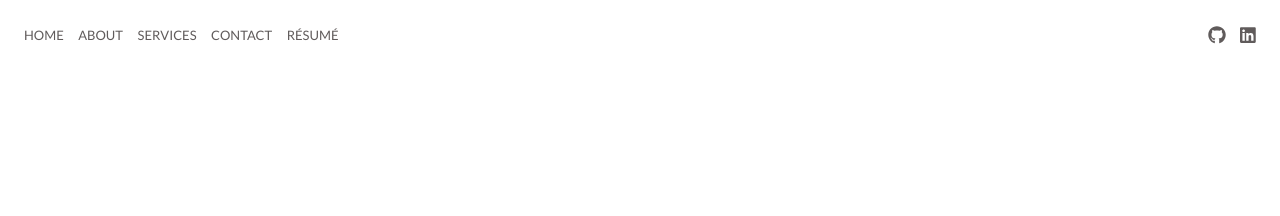
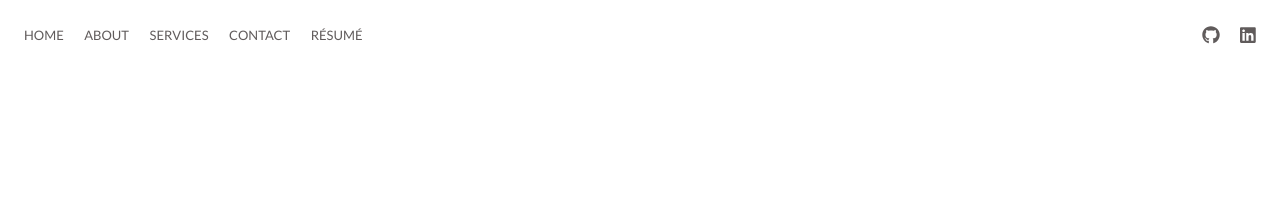
Before and after one commit to juliancoleman/engineering, a Jekyll site: the page built from index.html, in a window 1280 px wide. Shown: the top 216 px of the page. Built offline with Jekyll 4.4.1, drawn with Linux system fonts in a browser that asks for light colours.

Commit message:
increase margin; only transition color and opacity

```diff
--- a/assets/css/style.scss
+++ b/assets/css/style.scss
@@ -24,7 +24,7 @@ header {
     color: #393333;
     opacity: 0.8;
     text-transform: uppercase;
-    transition: all 0.2s ease-out;
+    transition: color 0.2s ease-out, opacity 0.2s ease-out;
 
     &:hover {
       color: #000;
@@ -32,7 +32,7 @@ header {
     }
 
     &:not(:last-of-type) {
-      margin-right: 12px;
+      margin-right: 18px;
     }
 
     &.icon {
```
